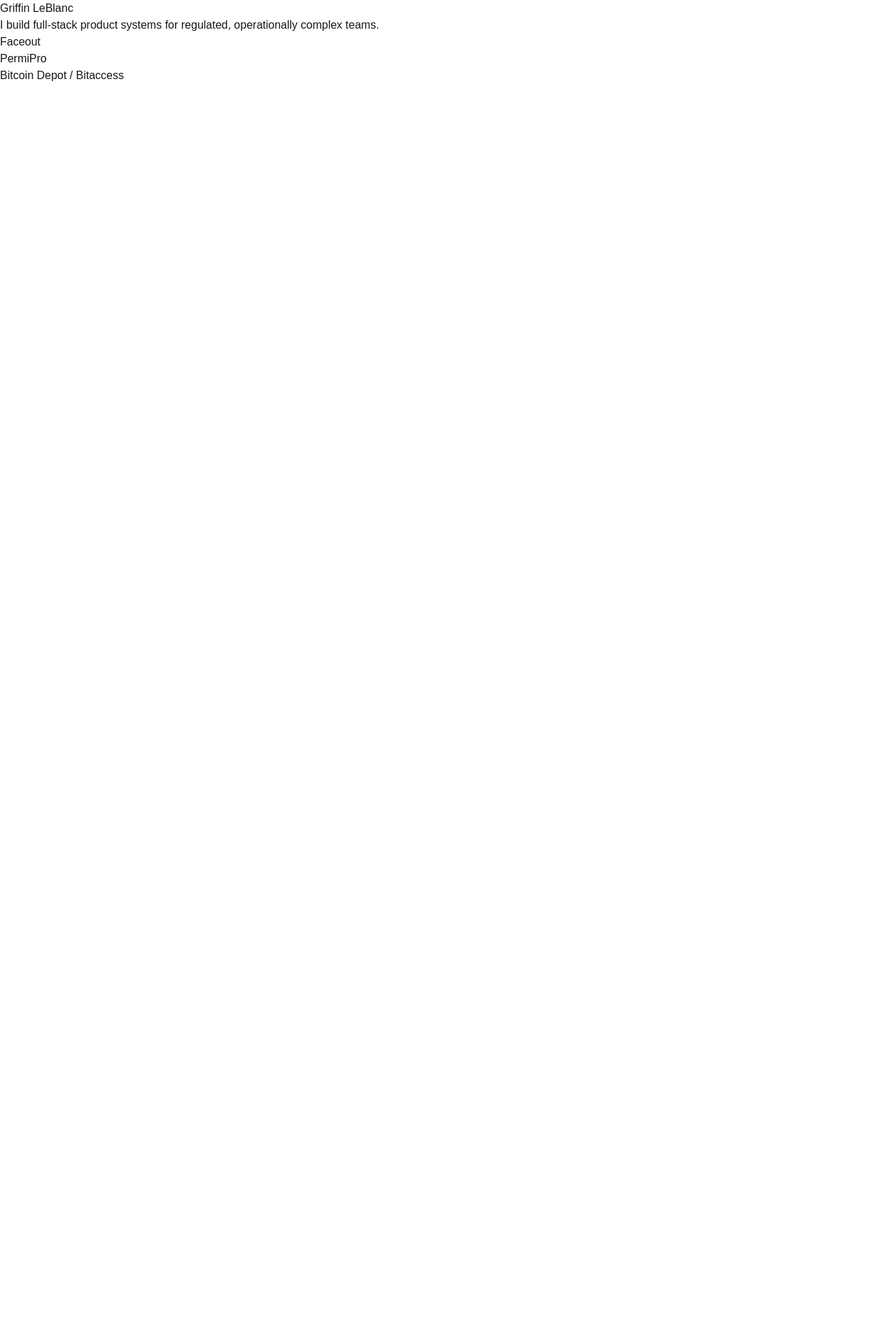
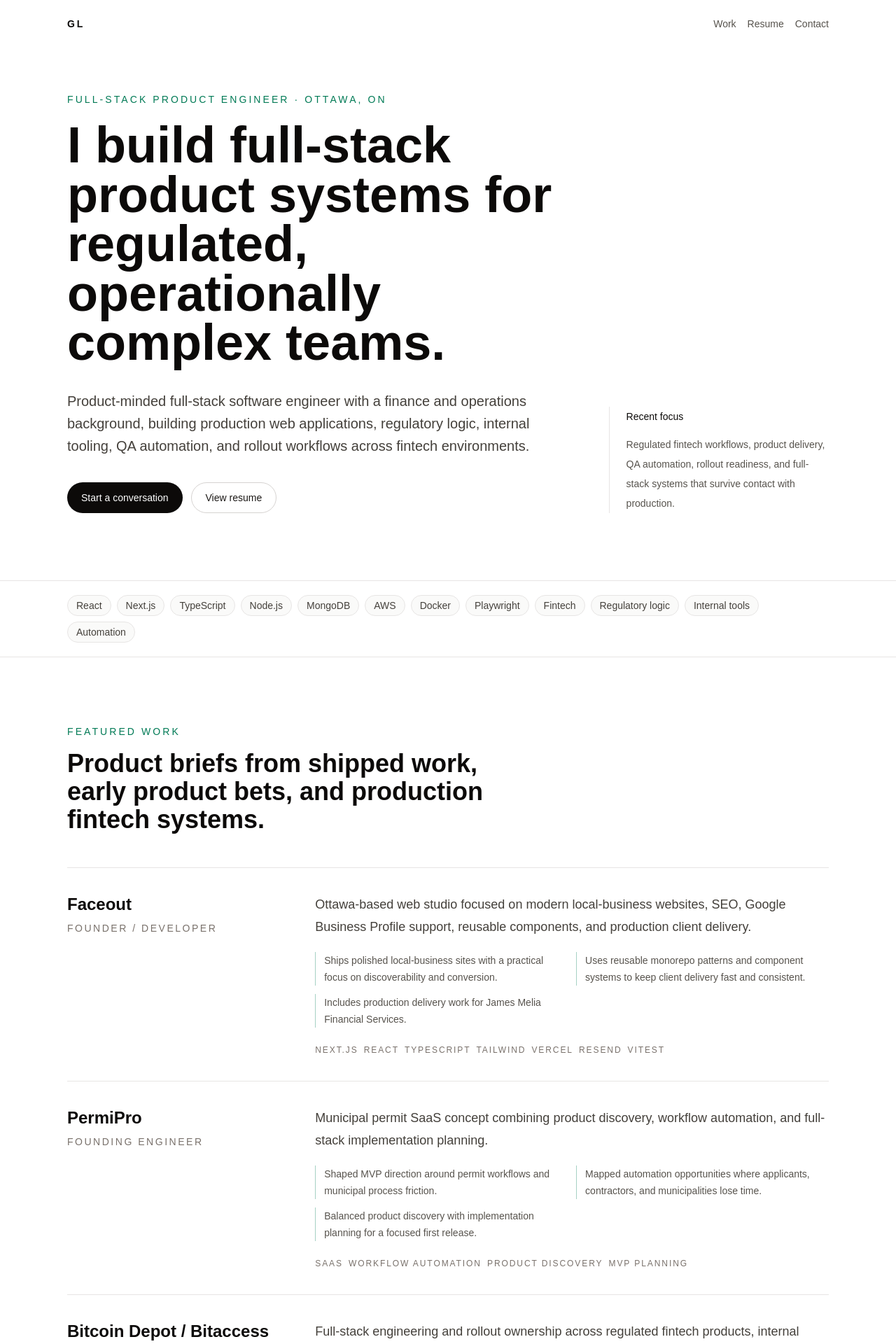
Before and after one commit to g-88/griffinleblanc.ca, a Next.js app: page / in a window 1280 px wide. Shown: the top 1920 px of the page at 70% size. Before the commit the page ends 800 px from the top, so only its background shows below. Built offline with nearby package versions, Linux system fonts and the light colour scheme.

Commit message:
feat: build portfolio homepage sections

```diff
--- a/src/app/page.tsx
+++ b/src/app/page.tsx
@@ -1,15 +1,21 @@
-import { profile } from "@/data/profile";
+import { FeaturedWork } from "@/components/featured-work";
+import { HeroSection } from "@/components/hero-section";
+import { OperatingStyle } from "@/components/operating-style";
+import { ProofStrip } from "@/components/proof-strip";
+import { SiteFooter } from "@/components/site-footer";
+import { SiteHeader } from "@/components/site-header";
 
 export default function Home() {
   return (
-    <main>
-      <h1>{profile.name}</h1>
-      <p>{profile.tagline}</p>
-      <ul>
-        {profile.featuredWork.map((work) => (
-          <li key={work.name}>{work.name}</li>
-        ))}
-      </ul>
-    </main>
+    <>
+      <SiteHeader />
+      <main>
+        <HeroSection />
+        <ProofStrip />
+        <FeaturedWork />
+        <OperatingStyle />
+      </main>
+      <SiteFooter />
+    </>
   );
 }
--- /dev/null
+++ b/src/components/featured-work.tsx
@@ -0,0 +1,62 @@
+import { profile } from "@/data/profile";
+
+export function FeaturedWork() {
+  return (
+    <section
+      className="mx-auto w-full max-w-6xl px-5 py-20 sm:px-8 lg:py-24"
+      id="work"
+    >
+      <div className="max-w-2xl">
+        <p className="text-sm font-medium uppercase tracking-[0.22em] text-emerald-700">
+          Featured work
+        </p>
+        <h2 className="mt-4 text-3xl font-semibold text-stone-950 sm:text-4xl">
+          Product briefs from shipped work, early product bets, and production
+          fintech systems.
+        </h2>
+      </div>
+      <div className="mt-12 divide-y divide-stone-200 border-y border-stone-200">
+        {profile.featuredWork.map((work) => (
+          <article
+            className="grid gap-6 py-9 lg:grid-cols-[0.45fr_1fr]"
+            key={work.name}
+          >
+            <div>
+              <h3 className="text-2xl font-semibold text-stone-950">
+                {work.name}
+              </h3>
+              <p className="mt-2 text-sm font-medium uppercase tracking-[0.18em] text-stone-500">
+                {work.label}
+              </p>
+            </div>
+            <div>
+              <p className="text-lg leading-8 text-stone-700">
+                {work.summary}
+              </p>
+              <ul className="mt-5 grid gap-3 text-sm leading-6 text-stone-600 sm:grid-cols-2">
+                {work.details.map((detail) => (
+                  <li
+                    className="border-l border-emerald-700/35 pl-3"
+                    key={detail}
+                  >
+                    {detail}
+                  </li>
+                ))}
+              </ul>
+              <div className="mt-6 flex flex-wrap gap-2">
+                {work.stack.map((item) => (
+                  <span
+                    className="text-xs font-medium uppercase tracking-[0.16em] text-stone-500"
+                    key={item}
+                  >
+                    {item}
+                  </span>
+                ))}
+              </div>
+            </div>
+          </article>
+        ))}
+      </div>
+    </section>
+  );
+}
--- /dev/null
+++ b/src/components/hero-section.tsx
@@ -0,0 +1,44 @@
+import { profile } from "@/data/profile";
+
+export function HeroSection() {
+  return (
+    <section
+      className="mx-auto grid w-full max-w-6xl gap-10 px-5 pb-16 pt-10 sm:px-8 lg:grid-cols-[1.4fr_0.6fr] lg:pb-24 lg:pt-16"
+      id="top"
+    >
+      <div>
+        <p className="mb-5 text-sm font-medium uppercase tracking-[0.22em] text-emerald-700">
+          {profile.role} · {profile.location}
+        </p>
+        <h1 className="max-w-4xl text-5xl font-semibold leading-[0.98] text-stone-950 sm:text-6xl lg:text-7xl">
+          {profile.tagline}
+        </h1>
+        <p className="mt-8 max-w-2xl text-lg leading-8 text-stone-700 sm:text-xl">
+          {profile.summary}
+        </p>
+        <div className="mt-9 flex flex-wrap gap-3">
+          <a
+            className="inline-flex min-h-11 items-center rounded-full bg-stone-950 px-5 text-sm font-medium text-white transition hover:bg-stone-800"
+            href={profile.links.email}
+          >
+            Start a conversation
+          </a>
+          <a
+            className="inline-flex min-h-11 items-center rounded-full border border-stone-300 px-5 text-sm font-medium text-stone-900 transition hover:border-stone-950"
+            href={profile.links.resume}
+          >
+            View resume
+          </a>
+        </div>
+      </div>
+      <aside className="border-l border-stone-200 pl-6 text-sm leading-7 text-stone-600 lg:self-end">
+        <p className="font-medium text-stone-950">Recent focus</p>
+        <p className="mt-3">
+          Regulated fintech workflows, product delivery, QA automation, rollout
+          readiness, and full-stack systems that survive contact with
+          production.
+        </p>
+      </aside>
+    </section>
+  );
+}
--- /dev/null
+++ b/src/components/operating-style.tsx
@@ -0,0 +1,28 @@
+import { profile } from "@/data/profile";
+
+export function OperatingStyle() {
+  return (
+    <section className="bg-stone-950 text-white">
+      <div className="mx-auto grid max-w-6xl gap-10 px-5 py-20 sm:px-8 lg:grid-cols-[0.8fr_1.2fr] lg:py-24">
+        <div>
+          <p className="text-sm font-medium uppercase tracking-[0.22em] text-emerald-300">
+            Operating style
+          </p>
+          <h2 className="mt-4 text-3xl font-semibold sm:text-4xl">
+            Strong where product, systems, and rollout reality meet.
+          </h2>
+        </div>
+        <div className="grid gap-5 sm:grid-cols-3">
+          {profile.operatingStyle.map((item) => (
+            <article className="border-t border-white/20 pt-5" key={item.title}>
+              <h3 className="font-semibold">{item.title}</h3>
+              <p className="mt-3 text-sm leading-6 text-stone-300">
+                {item.body}
+              </p>
+            </article>
+          ))}
+        </div>
+      </div>
+    </section>
+  );
+}
--- /dev/null
+++ b/src/components/proof-strip.tsx
@@ -0,0 +1,18 @@
+import { profile } from "@/data/profile";
+
+export function ProofStrip() {
+  return (
+    <section className="border-y border-stone-200 bg-white">
+      <div className="mx-auto flex max-w-6xl flex-wrap gap-2 px-5 py-5 sm:px-8">
+        {profile.proofPoints.map((point) => (
+          <span
+            className="rounded-full border border-stone-200 bg-stone-50 px-3 py-1 text-sm text-stone-700"
+            key={point}
+          >
+            {point}
+          </span>
+        ))}
+      </div>
+    </section>
+  );
+}
--- /dev/null
+++ b/src/components/site-footer.tsx
@@ -0,0 +1,32 @@
+import { profile } from "@/data/profile";
+
+export function SiteFooter() {
+  return (
+    <footer className="mx-auto flex w-full max-w-6xl flex-col gap-5 px-5 py-10 text-sm text-stone-600 sm:flex-row sm:items-center sm:justify-between sm:px-8">
+      <p>© 2026 {profile.name}</p>
+      <div className="flex flex-wrap gap-4">
+        <a className="transition hover:text-stone-950" href={profile.links.email}>
+          Email
+        </a>
+        <a
+          className="transition hover:text-stone-950"
+          href={profile.links.linkedin}
+        >
+          LinkedIn
+        </a>
+        <a
+          className="transition hover:text-stone-950"
+          href={profile.links.github}
+        >
+          GitHub
+        </a>
+        <a
+          className="transition hover:text-stone-950"
+          href={profile.links.resume}
+        >
+          Resume
+        </a>
+      </div>
+    </footer>
+  );
+}
--- /dev/null
+++ b/src/components/site-header.tsx
@@ -0,0 +1,34 @@
+import { profile } from "@/data/profile";
+
+export function SiteHeader() {
+  return (
+    <header className="mx-auto flex w-full max-w-6xl items-center justify-between px-5 py-6 sm:px-8">
+      <a
+        className="text-sm font-semibold uppercase tracking-[0.2em] text-stone-950"
+        href="#top"
+      >
+        GL
+      </a>
+      <nav
+        aria-label="Primary navigation"
+        className="flex items-center gap-4 text-sm text-stone-600"
+      >
+        <a className="transition hover:text-stone-950" href="#work">
+          Work
+        </a>
+        <a
+          className="transition hover:text-stone-950"
+          href={profile.links.resume}
+        >
+          Resume
+        </a>
+        <a
+          className="transition hover:text-stone-950"
+          href={profile.links.email}
+        >
+          Contact
+        </a>
+      </nav>
+    </header>
+  );
+}
```
